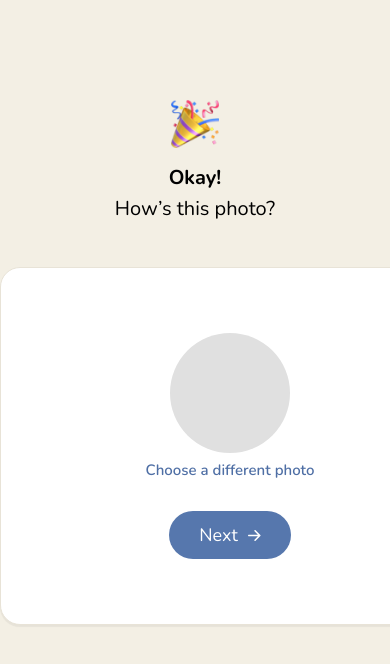
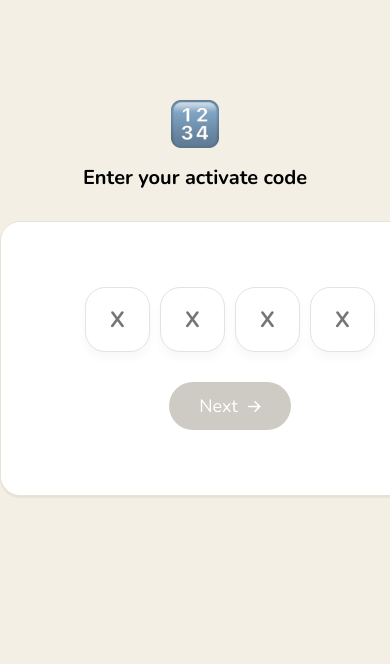
Before and after one commit to Hodosov/clubhouse, a Next.js app: page / in a window 390 px wide. Shown: the top 664 px of the page. Built offline with nearby package versions, Linux system fonts and the light colour scheme.

Commit message:
add phone and phone code

```diff
--- a/components/StepInfo/index.tsx
+++ b/components/StepInfo/index.tsx
@@ -1,11 +1,16 @@
-import clsx from 'clsx';
-import styles from './StepInfo.module.scss';
+import clsx from "clsx";
+import { FC } from "react";
+import styles from "./StepInfo.module.scss";
 
+interface StepUnfoProps {
+    title: string;
+    description?: string;
+    icon: string;
+}
 
-
-export const StepInfo= ({ title, description, icon }) => {
+export const StepInfo: FC<StepUnfoProps> = ({ title, description, icon }) => {
     return (
-    <div className={clsx(styles.block, 'text-center')}>
+        <div className={clsx(styles.block, "text-center")}>
             <div>
                 <img className={styles.img} src={icon} alt="Step picture" />
             </div>
--- a/components/steps/ChooseAvatarStep/index.tsx
+++ b/components/steps/ChooseAvatarStep/index.tsx
@@ -14,8 +14,10 @@ export const ChooseAvatarStep: FC = () => {
 
     const handleChangeImage = (event: Event): void => {
         const file = (event.target as HTMLInputElement).files[0];
-        const imgUrl = URL.createObjectURL(file);
-        setAvatarUrl(imgUrl);
+        if (file) {
+            const imgUrl = URL.createObjectURL(file);
+            setAvatarUrl(imgUrl);
+        }
     };
 
     useEffect(() => {
--- a/components/steps/EnterCodeStep/index.tsx
+++ b/components/steps/EnterCodeStep/index.tsx
@@ -1,35 +1,45 @@
-import React from 'react';
-import clsx from 'clsx';
-import { WhiteBlock } from '../../WhiteBlock';
-import { StepInfo } from '../../StepInfo';
+import { ChangeEvent, FC, useState } from "react";
+import clsx from "clsx";
+import { WhiteBlock } from "../../WhiteBlock";
+import { StepInfo } from "../../StepInfo";
+import { Button } from "../../Button";
+import styles from "./EnterPhoneStep.module.scss";
 
-import styles from './EnterPhoneStep.module.scss';
+export const EnterCodeStep: FC = () => {
+    const [isLoading, setIsLoading] = useState(false);
+    const [codes, setCodes] = useState(["", "", "", ""]);
+    const nextDisabled = codes.some((v) => !v);
 
-export const EnterCodeStep = () => {
-  const [isLoading, setIsLoading] = React.useState(false);
-  const [codes, setCodes] = React.useState(['', '', '', '']);
-
-  const handleChangeInput = (event) => {
-    const index = Number(event.target.getAttribute('id'));
+    const handleChangeInput = (event: ChangeEvent<HTMLInputElement>) => {
+        const index = Number(event.target.getAttribute("id"));
         const value = event.target.value;
         setCodes((prev) => {
             const newArr = [...prev];
             newArr[index] = value;
             return newArr;
         });
+
         if (event.target.nextSibling) {
-      (event.target.nextSibling).focus();
+            (event.target.nextSibling as HTMLInputElement).focus();
         }
     };
 
+    const onSubmit = () => {
+        setIsLoading(true);
+    };
 
     return (
         <div className={styles.block}>
             {!isLoading ? (
                 <>
-          <StepInfo icon="/static/numbers.png" title="Enter your activate code" />
-          <WhiteBlock className={clsx('m-auto mt-30', styles.whiteBlock)}>
-            <div className={styles.codeInput}>
+                    <StepInfo
+                        icon="/static/numbers.png"
+                        title="Enter your activate code"
+                    />
+                    <WhiteBlock
+                        className={clsx("m-auto mt-30", styles.whiteBlock)}
+                    >
+                        <div className={clsx("mb-30", styles.codeInput)}>
                             {codes.map((code, index) => (
                                 <input
                                     key={index}
@@ -42,6 +52,13 @@ export const EnterCodeStep = () => {
                                 />
                             ))}
                         </div>
+                        <Button disabled={nextDisabled} onClick={onSubmit}>
+                            Next
+                            <img
+                                className="d-ib ml-10"
+                                src="/static/arrow.svg"
+                            />
+                        </Button>
                     </WhiteBlock>
                 </>
             ) : (
--- a/components/steps/EnterPhoneStep/index.tsx
+++ b/components/steps/EnterPhoneStep/index.tsx
@@ -1,17 +1,24 @@
-import React from 'react';
-import clsx from 'clsx';
-import NumberFormat from 'react-number-format';
-import { WhiteBlock } from '../../WhiteBlock';
-import { Button } from '../../Button';
-import { StepInfo } from '../../StepInfo';
+import React from "react";
+import clsx from "clsx";
+import NumberFormat from "react-number-format";
+import { WhiteBlock } from "../../WhiteBlock";
+import { Button } from "../../Button";
+import { StepInfo } from "../../StepInfo";
 
-import styles from './EnterPhoneStep.module.scss';
+import styles from "./EnterPhoneStep.module.scss";
 
+type InputValueType = {
+    formattedValue: string;
+    value: string;
+};
 
 export const EnterPhoneStep = () => {
-  const [values, setValues] = React.useState({});
+    const [values, setValues] = React.useState<InputValueType>(
+        {} as InputValueType
+    );
 
-  const nextDisabled = !values.formattedValue || values.formattedValue.includes('_');
+    const nextDisabled =
+        !values.formattedValue || values.formattedValue.includes("_");
 
     return (
         <div className={styles.block}>
@@ -20,8 +27,8 @@ export const EnterPhoneStep = () => {
                 title="Enter your phone #"
                 description="We will send you a confirmation code"
             />
-      <WhiteBlock className={clsx('m-auto mt-30', styles.whiteBlock)}>
-        <div className={clsx('mb-30', styles.input)}>
+            <WhiteBlock className={clsx("m-auto mt-30", styles.whiteBlock)}>
+                <div className={clsx("mb-30", styles.input)}>
                     <img src="/static/russian-flag.png" alt="flag" width={24} />
                     <NumberFormat
                         className="field"
@@ -29,16 +36,18 @@ export const EnterPhoneStep = () => {
                         mask="_"
                         placeholder="+7 (999) 333-22-11"
                         value={values.value}
-            onValueChange={({ formattedValue, value }) => setValues({ formattedValue, value })}
+                        onValueChange={({ formattedValue, value }) =>
+                            setValues({ formattedValue, value })
+                        }
                     />
                 </div>
                 <Button disabled={nextDisabled}>
                     Next
                     <img className="d-ib ml-10" src="/static/arrow.svg" />
                 </Button>
-        <p className={clsx(styles.policyText, 'mt-30')}>
-          By entering your number, you’re agreeing to our Terms of Service and Privacy Policy.
-          Thanks!
+                <p className={clsx(styles.policyText, "mt-30")}>
+                    By entering your number, you’re agreeing to our Terms of
+                    Service and Privacy Policy. Thanks!
                 </p>
             </WhiteBlock>
         </div>
--- a/pages/index.tsx
+++ b/pages/index.tsx
@@ -3,16 +3,20 @@ import { WelcomeStep } from "../components/steps/WelcomeStep";
 import { EnterNameStep } from "../components/steps/EnterNameStep";
 import { GitHubStep } from "../components/steps/GitHubStep";
 import { ChooseAvatarStep } from "../components/steps/ChooseAvatarStep";
+import { EnterPhoneStep } from "../components/steps/EnterPhoneStep";
+import { EnterCodeStep } from "../components/steps/EnterCodeStep";
 
 const StepsComponents = {
     0: WelcomeStep,
     1: EnterNameStep,
     2: GitHubStep,
     3: ChooseAvatarStep,
+    4: EnterPhoneStep,
+    5: EnterCodeStep,
 };
 
 export default function Home() {
-    const [step, setStep] = useState<number>(3);
+    const [step, setStep] = useState<number>(5);
     const Step = StepsComponents[step];
 
     return (
```
Lines whose indentation alone changed are shown as unchanged.
